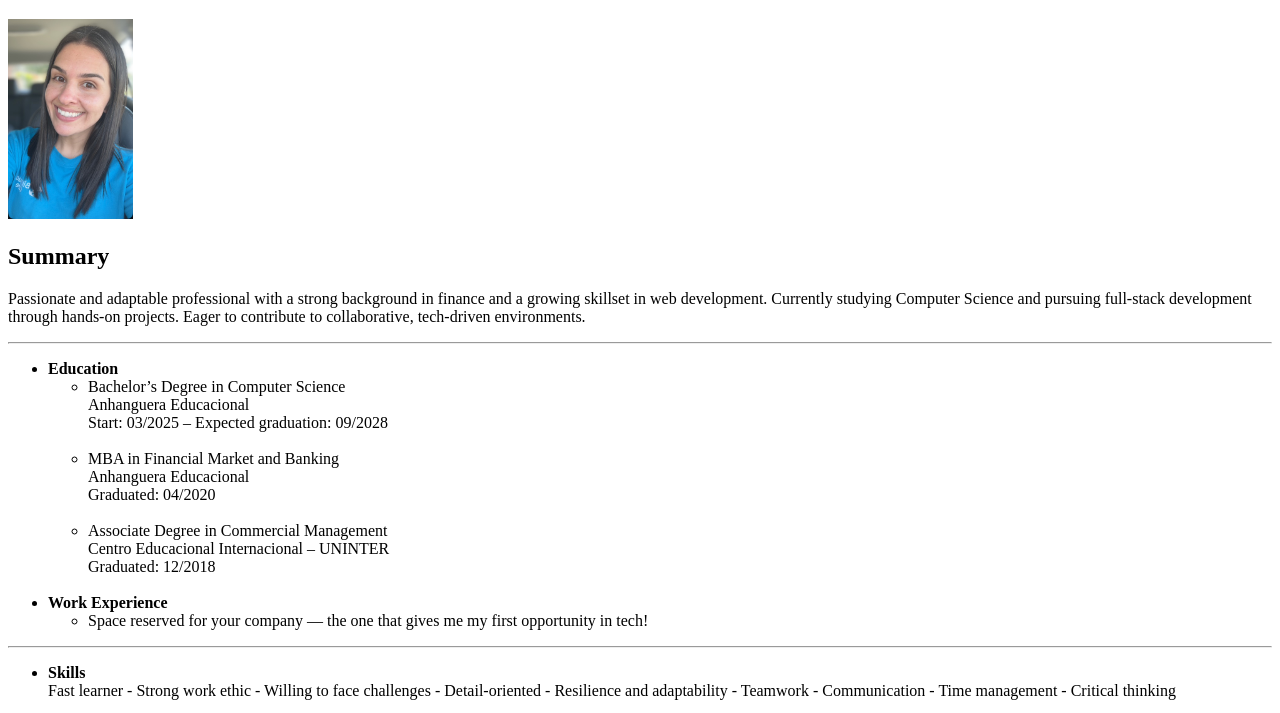
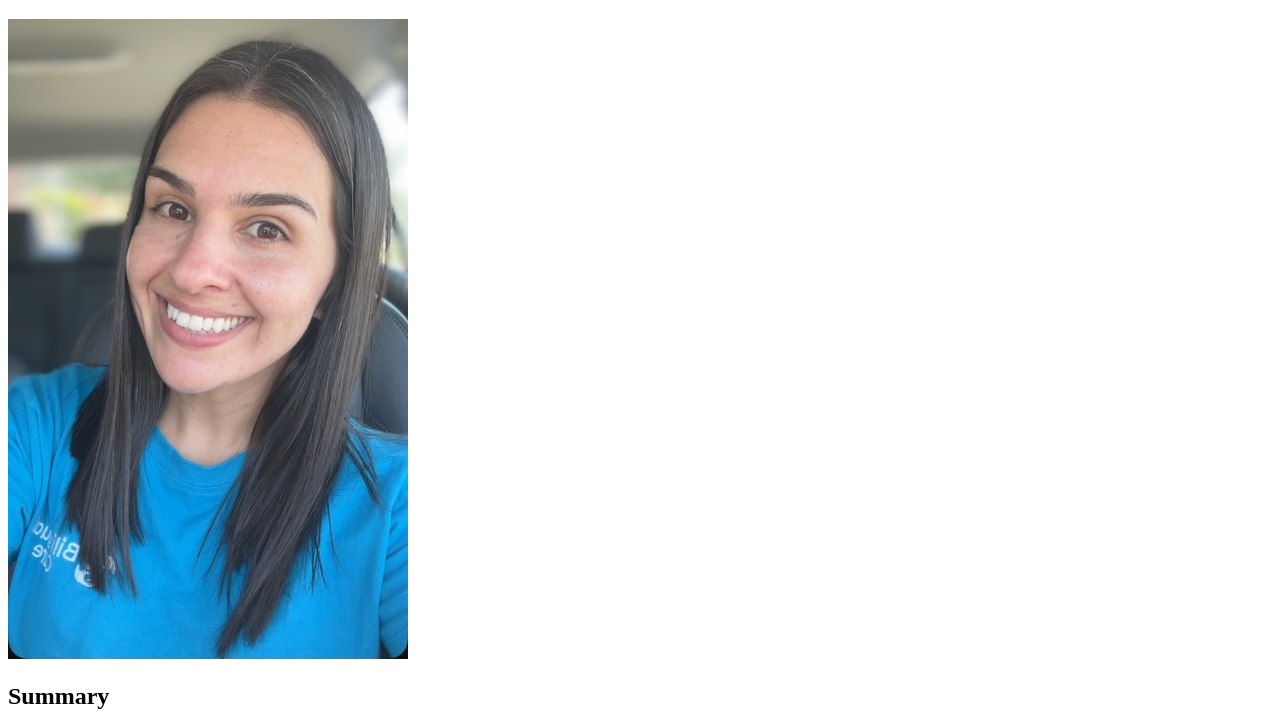
Before and after one commit to amandacoelhors/resume, a plain HTML site: page index.html in a window 1280 px wide. Shown: the part 61-774 px from the top of the page. Drawn offline with Linux system fonts and the light colour scheme.

Commit message:
Update index.html

```diff
--- a/index.html
+++ b/index.html
@@ -5,7 +5,7 @@
 </head>
 <body>
     <h1>Amanda Coelho</h1>
-    <img src="../Resume/image/photoresume.jpg" alt="phororesume" height="200x">
+    <img src="../Resume/image/photoresume.jpg" alt="phororesume">
     <h2>Summary</h2>
     <p>
         Passionate and adaptable professional with a strong background in finance and a growing skillset in web development. Currently studying Computer Science and pursuing full-stack development through hands-on projects. Eager to contribute to collaborative, tech-driven environments.
```
